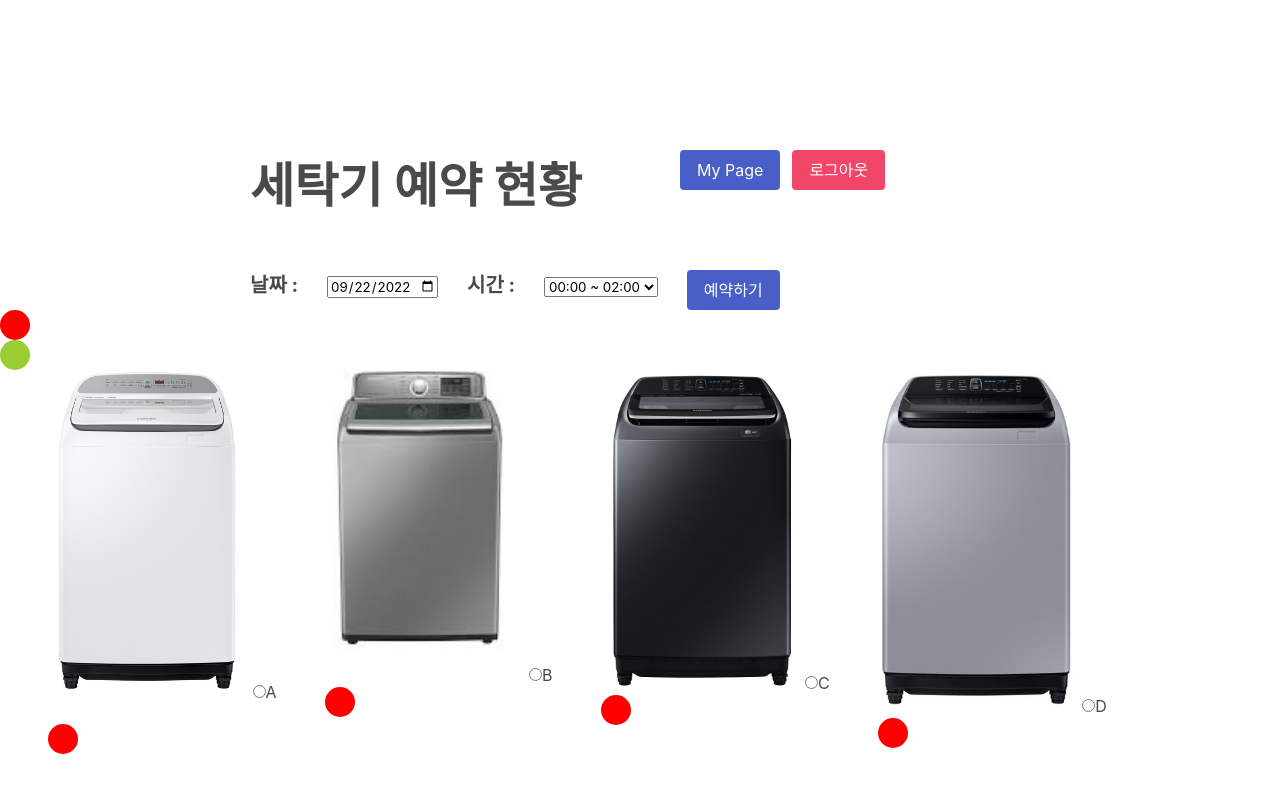
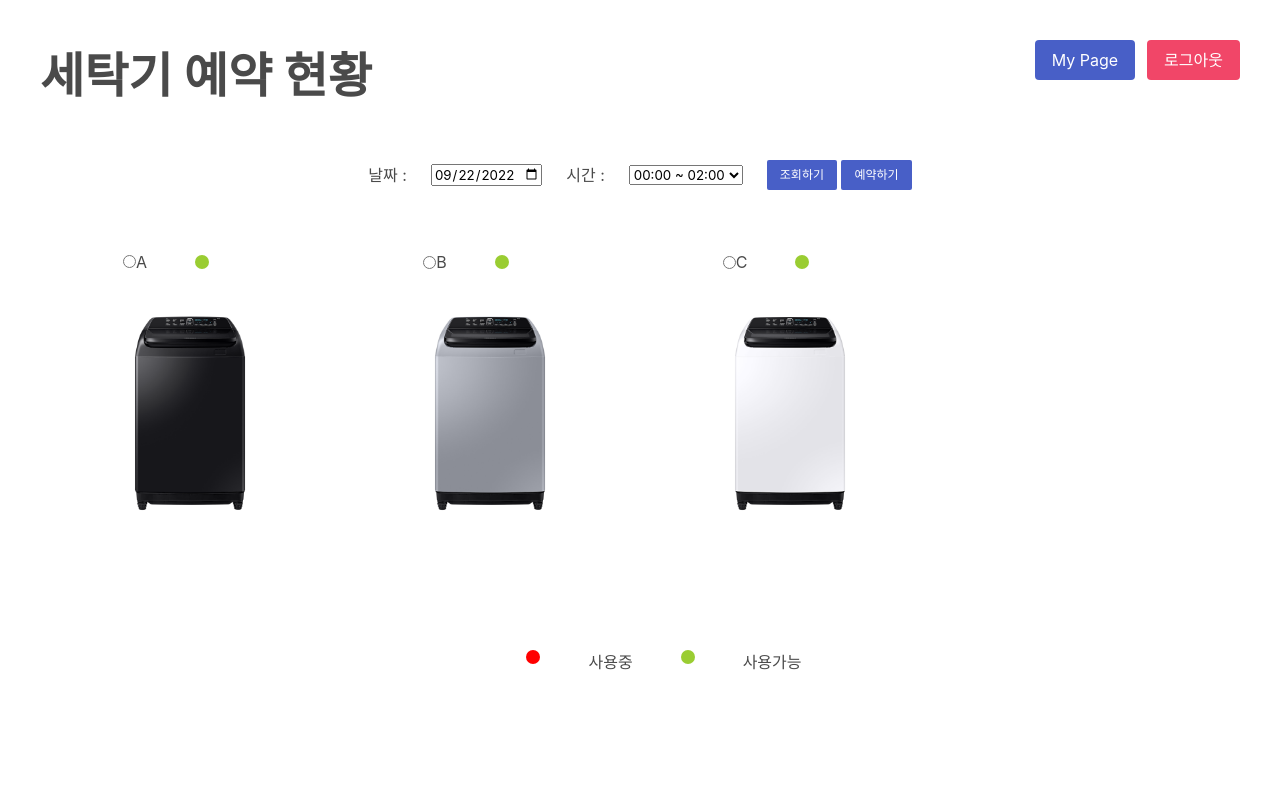
Before and after one commit to Byeong-soo/jungleZeroWeek, a Flask app: template templates/reservation.html in a window 1280 px wide; the page is wider, and only the part inside the window is pictured. Run offline with Flask 2, Linux system fonts and the light colour scheme; the template is opened without the code that fills it, so the values that code supplies are empty.

Commit message:
png 수정 / reservation css수정 / py reservation data

```diff
--- a/app.py
+++ b/app.py
@@ -1,5 +1,3 @@
-from crypt import methods
-from curses import flash
 import bcrypt
 from urllib import response
 from flask import Flask, render_template, jsonify, request, session, flash, redirect
@@ -10,25 +8,6 @@ app.secret_key = 'some_secret'
 
 client = MongoClient('localhost', 27017)
 db = client.washerReservation
-
-
-
-
-from pymongo import MongoClient
-client = MongoClient('mongodb+srv://test:sparta@cluster0.7pihtjb.mongodb.net/?retryWrites=true&w=majority')
-db = client.dbsparta
-
-
-doc = {'user_id':'KIM123', 'time':202201022100, 'machine_number':3}
-db.reservations.insert_one(doc)
-
-
-
-# date = datetime.datetime(2011, 11, 17, 18, 0)
-# db.mydatabase.mycollection.insert({"date" : date})
-
-
-
 
 
 
@@ -98,6 +77,24 @@ def delete_word():
     db.words.delete_one({"word": word_receive})
     db.examples.delete_many({"word": word_receive})
     return jsonify({'result': 'success', 'msg': f'word "{word_receive}" deleted'})
+
+
+@app.route('/reservation', methods=['GET','POST'])
+def reservation():
+    if request.method == 'GET':
+        return render_template('reservation.html', title= '예약페이지')
+    else:
+        laundry_receive = request.form['chk_info']
+        date_receive = request.form['laundry_date']
+        time_receive = request.form['laundry_time']
+        laundry ={'chk_info' : laundry_receive,
+                'date' : date_receive,
+                'time' : time_receive}
+
+    db.laundry.insert_one(laundry)
+
+
+    return render_template('reservation.html')
 
 
 if __name__ == '__main__':
--- a/templates/reservation.html
+++ b/templates/reservation.html
@@ -9,62 +9,101 @@
     <link rel="stylesheet" href="https://cdn.jsdelivr.net/npm/bulma@0.9.4/css/bulma.min.css">
 
     <style>
-        img {
-            width: 200px;
+            .reservation_main {
+                margin: 40px;}
+
+            .date {
+                display: flex;
+                justify-content: center;
+                align-items: center;
             }
 
-        .top {
-            margin-top: 150px;
+            .ml-6 {
+                margin-left: 0rem!important;
+            }
+            .laundry_A_is-relative {
+                width: 300px;
+                text-align: center;
+                padding-top: 40px;
             }
 
-        .date {
-            margin-left: 250px;
-            font-size: 20px;
-            font-weight: bolder;
+            .laundry_B {
+                width: 300px;
+                text-align: center;
+                padding-top: 40px;
             }
 
-        .start {
-            width: 200px;
-            font-size: 50px;
+            .laundry_C {
+                width: 300px;
+                text-align: center;
+                padding-top: 40px;
+            }
+            .mx-5 {
+                display: flex;
+                flex-direction: row;
+                align-items: left;
+                justify-content: center;
+                margin-top: 20px;
             }
 
-        #title {
-            margin-left: 250px;
-            font-weight: bolder;
+            .laundry_A_buttons {
+                display: flex;
+                flex-direction: row;
+                align-items: center;
+                justify-content: center;
+                margin-top: 20px;
             }
 
-        #upper_button {
-            width: 200px;
-            float: right;
-            margin-right: 400px;
+            .laundry_B_buttons {
+                display: flex;
+                flex-direction: row;
+                align-items: center;
+                justify-content: center;
+                margin-top: 20px;
             }
 
-        .laundry {
-            width: 1400px;
-            margin: auto;
+            .laundry_C_buttons {
+                display: flex;
+                flex-direction: row;
+                align-items: center;
+                justify-content: center;
+                margin-top: 20px;
             }
 
-        .laundry_A {
-            position:absolute;
+            .laundry_D_buttons {
+                display: flex;
+                flex-direction: row;
+                align-items: center;
+                justify-content: center;
+                margin-top: 20px;
             }
 
             #circle_inuse {
                 background: red;
                 border-radius: 50%;
-            width: 30px;
-            height: 30px;
+                width: 14px;
+                height: 14px;
             }
 
             #circle_available {
                 background: yellowgreen;
                 border-radius: 50%;
-            width: 30px;
-            height: 30px;
+                width: 14px;
+                height: 14px;
             }
+
+
     </style>
 
     <script>
-
+        function info_chk() {
+            return true;
+            }
+        function info_chk2(frm) {
+             frm.action='/inqury';
+             frm.submit();
+             return true;
+            }
     </script>
 
 
@@ -74,8 +113,9 @@
 </head>
 
 <body>
+    <div class="reservation_main">
         <div class="top">
-        <span class="is-size-1" id="title">세탁기 예약 현황</span>
+            <span class="is-size-1" id="title"><b>세탁기 예약 현황</b></span>
             <div class="field is-grouped is-pulled-right" id="upper_button">
                 <p class="control">
                     <button class="button is-link">
@@ -91,13 +131,11 @@
         </div>
         <br>
         <br>
+        <form action="/reservation" method="post" onsubmit='return info_chk()'>
         <div class="date">
                 <label for="select_date" class="mr-5">날짜 :</label>
-
-        <input class="mr-5" type="date" id="start" name="laundary_date" value="2022-09-22" min="2022-09-22"
-            max="2023-03-31">
-
-
+                <input class="mr-5" type="date" id="start" name="laundry_date" value="2022-09-22" min="2022-09-22"
+                    max="2023-03-31"  >
                 <label class="mr-5" for="from" id="time">시간 : </label>
                 <select id="from" class="mr-5" name="laundry_time">
                     <option value="2">00:00 ~ 02:00</option>
@@ -113,42 +151,59 @@
                     <option value="22">20:00 ~ 22:00</option>
                     <option value="24">22:00 ~ 24:00</option>
                 </select>
-        <button class="button is-link is-inline">
+            <div>
+                <button class="button is-small is-link is-inline" onclick='return info_chk2(this.form);'>
+                    조회하기
+                </button>
+                <button class="button is-small is-link is-inline">
                     예약하기
                 </button>
-
+            </div>
         </div>
 
 
-    <div id="circle_inuse"></div>
-    <div id="circle_available"></div>
-
-
         <div class="laundry is-flex">
-        <div class="laundry_A is-relative">
-            <img class="ml-6 is-reletive" src="../static/image/A.png" alt="A_l">
-            <input type="radio" name="chk_info" value="A_l">A
-            <div id="circle_inuse" class="mx-6" style="margin-top:20px;"></div>
+            <div class="laundry_A_is-relative">
+                <div class="laundry_A_buttons">
+                    <div><input type="radio" name="chk_info" value="A_l">A</div>
+                    <div id="circle_available" class="mx-6"></div>
+                </div>
+                <br>
+                <img class="ml-6" src="../static/image/A1.png" alt="A_l" >
             </div>
             <div class="laundry_B">
-            <img class="ml-6" src="../static/image/B.png" alt="B_l">
+                <div class="laundry_B_buttons">
                     <input type="radio" name="chk_info" value="B_l">B
-            <div id="circle_inuse" class="mx-6"></div>
+                    <div id="circle_available" class="mx-6"></div>
+                </div>
+                <br>
+                <img class="ml-6 " src="../static/image/B1.png" alt="B_l">
             </div>
             <div class="laundry_C">
-            <img class="ml-6" src="../static/image/C.png" alt="C_l">
+                <div class="laundry_C_buttons">
                     <input type="radio" name="chk_info" value="C_l">C
-            <div id="circle_inuse" class="mx-6"></div>
+                    <div id="circle_available" class="mx-6"></div>
                 </div>
-        <div class="laundry_D">
-            <img class="ml-6" src="../static/image/D.png" alt="D_l">
-            <input type="radio" name="chk_info" value="D_l">D
-            <div id="circle_inuse" class="mx-6"></div>
+                <br>
+                <img class="ml-6" src="../static/image/C1.png" alt="C_l">
+            </div>
+        </div>
+        <br>
+        <br>
+        <br>
+        <br>
+        <div class="mx-5">
+            <div id="circle_inuse" class="mx-6"></div><p>사용중</p>
+            <div id="circle_available" class="mx-6"></div><p>사용가능</p>
         </div>
 
 
 
+        <!-- <p><div id="circle_inuse"></div></p>
+        <div id="circle_available"></div> -->
+
     </div>
+</form>
 </body>
 
 </html>
```
Also changed, not shown: static/image/A1.png (added), static/image/B1.png (added), static/image/C1.png (added). Lines whose indentation alone changed are shown as unchanged.
